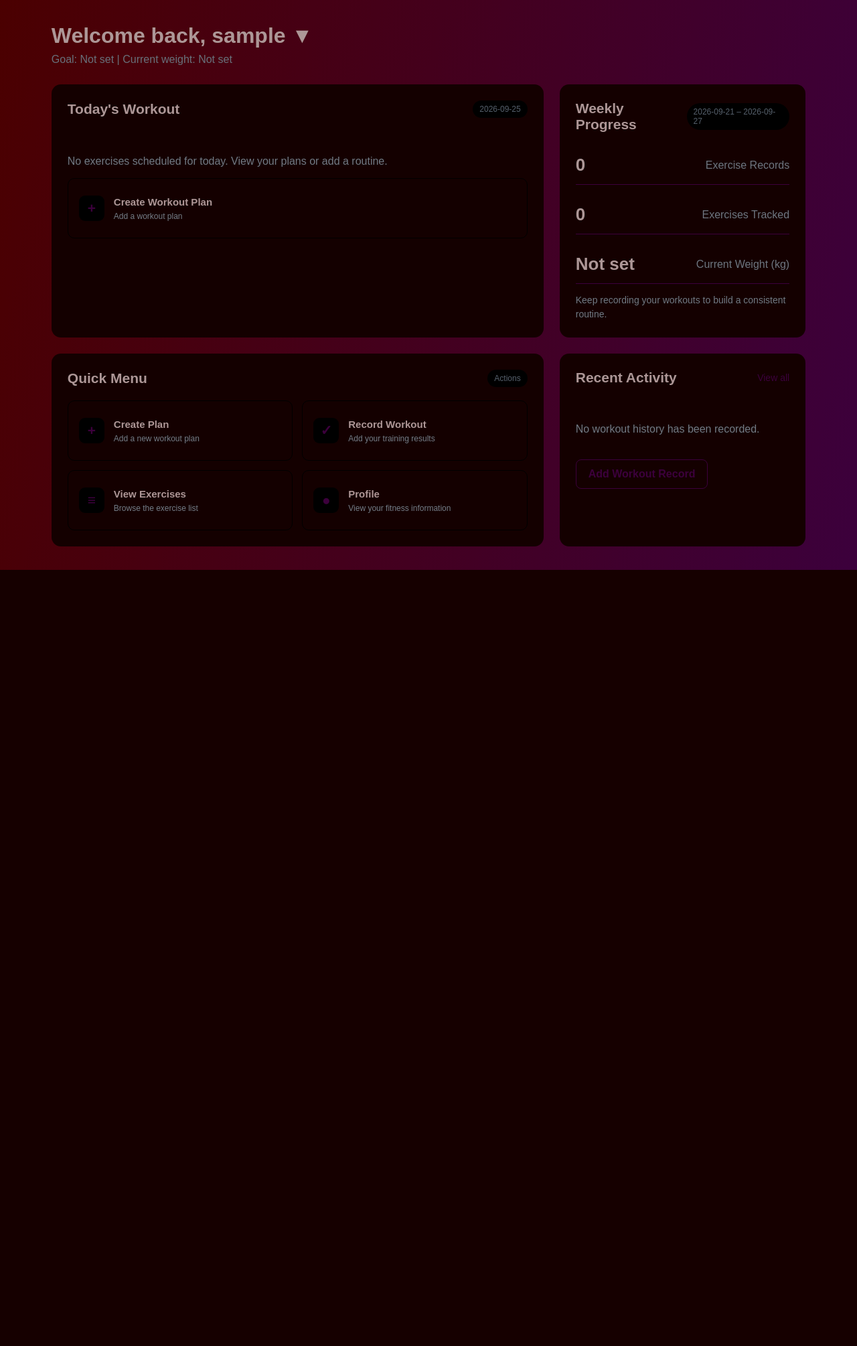
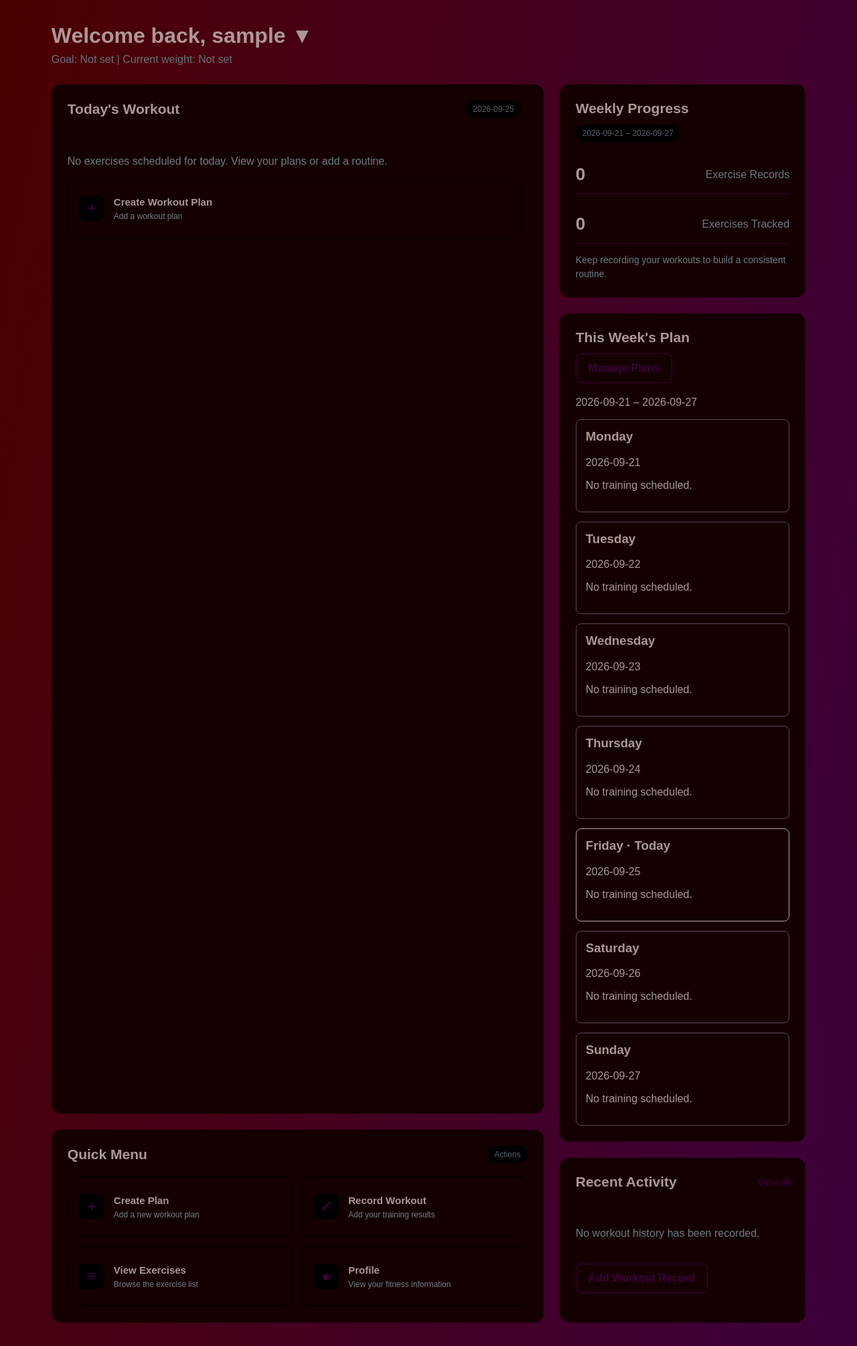
Before and after one commit to 25649-lgtm/Fitness-App, a Flask app: page /homepage in a window 1280 px wide. Shown: the part 64-2074 px from the top of the page at 67% size. Before the commit the page ends 915 px from the top, so only its background shows below. Run offline with Flask 3, Linux system fonts and the light colour scheme; the visitor is signed in with stand-in values (Sample User, id 1); data comes from the database, SQL or seed files in the repository; data that the repository does not hold is empty.

Commit message:
add a this week's plan

```diff
--- a/app.py
+++ b/app.py
@@ -450,6 +450,36 @@ def homepage():
         workout_sql, (user_id, weekday, today.strftime("%Y%m%d"))
     )
 
+    # 一次查询本周可能生效的安排，空训练日也保留，避免误当成休息日。
+    planned = query_db(
+        "SELECT p.plan_id, p.plan_name, p.date, d.day_name, "
+        "e.exercise_name, we.sets, we.reps "
+        "FROM WorkPlan p JOIN WorkDay d ON d.plan_id = p.plan_id "
+        "LEFT JOIN WorkoutExercise we ON we.day_id = d.day_id "
+        "LEFT JOIN Exercise e ON e.exercise_id = we.exercise_id "
+        "WHERE p.user_id = ? AND REPLACE(p.date, '-', '') < ? "
+        "ORDER BY p.plan_id, d.day_id, we.workout_exercise_id",
+        (user_id, week_end.strftime("%Y%m%d")),
+    )
+    weekly_plan = []
+    for offset, day_name in enumerate(TRAINING_DAYS):
+        day_date = week_start + timedelta(days=offset)
+        # 计划开始日前的星期安排不显示，兼容旧版无连字符的日期。
+        entries = [
+            row
+            for row in planned
+            if row["day_name"] == day_name
+            and str(row["date"]).replace("-", "")
+            <= day_date.strftime("%Y%m%d")
+        ]
+        weekly_plan.append(
+            {
+                "name": day_name,
+                "date": day_date,
+                "entries": entries,
+            }
+        )
+
     notes_sql = """
         SELECT
             Exercise.exercise_name,
@@ -486,6 +516,7 @@ def homepage():
         "homepage.html",
         user=user,
         workouts=workouts,
+        weekly_plan=weekly_plan,
         recent_notes=recent_notes,
         stats=stats,
         today=today,
@@ -681,7 +712,10 @@ def edit_note(note_id):
     )
     return render_template(
         # 训练与编辑记录共用结果页面，未传 training 时显示编辑模式。
-        "training.html", note=note, exercises=exercises, error=error
+        "training.html",
+        note=note,
+        exercises=exercises,
+        error=error,
     ), (400 if error else 200)
 
 
--- a/static/CSS/style.css
+++ b/static/CSS/style.css
@@ -999,3 +999,49 @@ body {
 .history-filters .inline-fields { grid-template-columns: repeat(2, minmax(0, 1fr)); }
 .history-filters input, .history-filters select { min-width: 0; }
 @media (max-width: 550px) { .history-filters .inline-fields { grid-template-columns: 1fr; } }
+
+/* 左右保持 2:1 比例并等高，让两列最后一张卡片底部对齐。 */
+.dashboard-grid {
+    grid-template-columns: minmax(0, 2fr) minmax(0, 1fr);
+    align-items: stretch;
+}
+.dashboard-column { display: grid; gap: 24px; min-width: 0; }
+/* 左列多余高度分配给今日计划，快捷菜单维持内容所需高度。 */
+.dashboard-column:first-child { grid-template-rows: minmax(0, 1fr) auto; }
+/* 今日内容不参与列高度计算，保持与右列对齐的高度，超出部分内部滚动。 */
+.today-workout {
+    contain: size;
+    min-height: 0;
+    overflow-y: auto;
+    overflow-x: hidden;
+    scrollbar-gutter: stable;
+    /* 滚动条融入深色卡片，仅在悬停时提高滑块对比度。 */
+    scrollbar-width: thin;
+    scrollbar-color: #61445b transparent;
+}
+.today-workout::-webkit-scrollbar { width: 6px; }
+.today-workout::-webkit-scrollbar-track { background: transparent; }
+.today-workout::-webkit-scrollbar-thumb {
+    background: #61445b;
+    border-radius: 8px;
+}
+.today-workout:hover { scrollbar-color: #8a697f transparent; }
+.today-workout::-webkit-scrollbar-thumb:hover { background: #8a697f; }
+.dashboard-column > .dashboard-card { min-width: 0; }
+.weekly-progress .card-header { flex-wrap: wrap; gap: 12px; }
+@media (max-width: 850px) {
+    .dashboard-grid { grid-template-columns: minmax(0, 1fr); }
+    /* 手机单列不需要对齐两列底部，卡片恢复自然高度。 */
+    .dashboard-column:first-child { grid-template-rows: auto auto; }
+    /* 手机没有右列高度可参照，内容最多占七成视口后开始滚动。 */
+    .today-workout { contain: none; max-height: 70vh; }
+}
+.week-plan-grid { display: grid; grid-template-columns: repeat(auto-fit, minmax(min(100%, 210px), 1fr)); gap: 14px; }
+.week-plan-day { padding: 14px; border: 1px solid #61445b; border-radius: 8px; min-width: 0; overflow-wrap: anywhere; }
+.week-plan-day.is-today { border-color: #b99e9e; }
+.week-plan-day h3 { margin-top: 0; }
+.week-plan-entry { border-top: 1px solid #61445b; padding-top: 10px; }
+.weekly-plan .card-header { flex-wrap: wrap; gap: 12px; }
+/* 移除按钮通用的顶部间距，让管理入口文字与周计划标题共用基线。 */
+.weekly-plan .card-header { align-items: baseline; }
+.weekly-plan .card-header .secondary-button { margin-top: 0; }
--- a/templates/homepage.html
+++ b/templates/homepage.html
@@ -79,8 +79,11 @@
 
     <section class="dashboard-grid">
 
+        <!-- 左列保持今日训练与快捷菜单的原有宽度比例。 -->
+        <div class="dashboard-column">
         <!-- Today's Workout -->
-        <div class="dashboard-card today-workout">
+        <!-- 可聚焦滚动区域，支持鼠标滚轮及键盘上下滚动。 -->
+        <div class="dashboard-card today-workout" tabindex="0" role="region" aria-label="Today's Workout">
 
             <div class="card-header">
                 <h2>Today's Workout</h2>
@@ -140,57 +143,6 @@
         </div>
 
 
-        <!-- Weekly Progress -->
-        <div class="dashboard-card weekly-progress">
-
-            <div class="card-header">
-                <h2>Weekly Progress</h2>
-                <span class="card-label">{{ week_start.isoformat() }} – {{ week_last.isoformat() }}</span>
-            </div>
-
-            <div class="progress-statistics">
-
-                <div class="progress-item">
-                    <span class="progress-number">
-                        {{ stats["workout_count"] if stats else 0 }}
-                    </span>
-
-                    <span class="progress-title">
-                        Exercise Records
-                    </span>
-                </div>
-
-                <div class="progress-item">
-                    <span class="progress-number">
-                        {{ stats["exercise_count"] if stats else 0 }}
-                    </span>
-
-                    <span class="progress-title">
-                        Exercises Tracked
-                    </span>
-                </div>
-
-                <div class="progress-item">
-                    <span class="progress-number">
-                        {{ user["weight"] if user and user["weight"] is not none else "Not set" }}
-                    </span>
-
-                    <span class="progress-title">
-                        Current Weight (kg)
-                    </span>
-                </div>
-
-            </div>
-
-<!-- 未设定每周目标，移除固定进度条，避免展示虚假的完成比例。 -->
-
-            <p class="progress-message">
-                Keep recording your workouts to build a consistent routine.
-            </p>
-
-        </div>
-
-
         <!-- Quick Menu -->
         <div class="dashboard-card quick-menu">
 
@@ -241,6 +193,76 @@
 
         </div>
 
+
+        </div>
+        <!-- 右列集中显示本周进度、周计划和最近活动。 -->
+        <div class="dashboard-column">
+        <!-- Weekly Progress -->
+        <div class="dashboard-card weekly-progress">
+
+            <div class="card-header">
+                <h2>Weekly Progress</h2>
+                <span class="card-label">{{ week_start.isoformat() }} – {{ week_last.isoformat() }}</span>
+            </div>
+
+            <div class="progress-statistics">
+
+                <div class="progress-item">
+                    <span class="progress-number">
+                        {{ stats["workout_count"] if stats else 0 }}
+                    </span>
+
+                    <span class="progress-title">
+                        Exercise Records
+                    </span>
+                </div>
+
+                <div class="progress-item">
+                    <span class="progress-number">
+                        {{ stats["exercise_count"] if stats else 0 }}
+                    </span>
+
+                    <span class="progress-title">
+                        Exercises Tracked
+                    </span>
+                </div>
+
+
+
+            </div>
+
+<!-- 未设定每周目标，移除固定进度条，避免展示虚假的完成比例。 -->
+
+            <p class="progress-message">
+                Keep recording your workouts to build a consistent routine.
+            </p>
+
+        </div>
+
+
+        <!-- 周计划展示安排，与 Weekly Progress 的实际完成记录分开。 -->
+        <section class="dashboard-card weekly-plan">
+            <div class="card-header"><h2>This Week's Plan</h2>
+                <a class="secondary-button" href="{{ url_for('plans') }}">Manage Plans</a>
+            </div>
+            <p>{{ week_start.isoformat() }} – {{ week_last.isoformat() }}</p>
+            <div class="week-plan-grid">
+                {% for day in weekly_plan %}
+                <section class="week-plan-day{% if day.date == today %} is-today{% endif %}">
+                    <h3>{{ day.name }}{% if day.date == today %} · Today{% endif %}</h3>
+                    <p>{{ day.date.isoformat() }}</p>
+                    {% for entry in day.entries %}
+                    <div class="week-plan-entry">
+                        <strong>{{ entry.plan_name }}</strong>
+                        {% if entry.exercise_name %}
+                        <p>{{ entry.exercise_name }} · {{ entry.sets }} × {{ entry.reps }}</p>
+                        {% else %}<p>No exercises added yet.</p>{% endif %}
+                    </div>
+                    {% else %}<p>No training scheduled.</p>{% endfor %}
+                </section>
+                {% endfor %}
+            </div>
+        </section>
 
         <!-- Recent Activity -->
         <div class="dashboard-card recent-activity">
@@ -312,6 +334,7 @@
 
         </div>
 
+        </div>
     </section>
 
 </main>
--- a/templates/note form.html
+++ b/templates/note form.html
@@ -15,5 +15,6 @@
 <div class="form-group"><label for="notes">Notes</label>
 <textarea id="notes" name="notes" maxlength="2000" rows="3">{{ request.form.get('notes', saved['notes'] if 'notes' in saved.keys() and saved['notes'] else '') }}</textarea></div>
 <button type="submit" class="plan-submit">Save Workout</button>
-{% if note is defined %}<a class="secondary-button" href="{{ url_for('notes') }}">Cancel</a>{% endif %}
+<!-- 仅编辑历史记录时显示取消；开始训练保留页面上的返回主页入口。 -->
+{% if note is defined and training is not defined %}<a class="secondary-button" href="{{ url_for('notes') }}">Cancel</a>{% endif %}
 </form>
```
Also changed, not shown: tests/test_app.py (+30 -0 lines).
